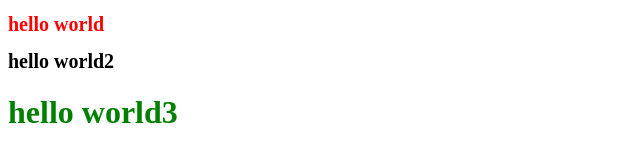
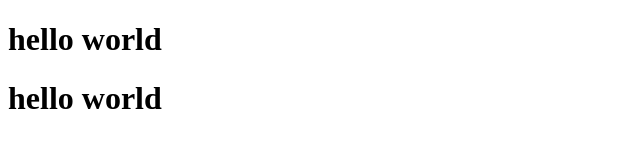
Before and after one commit to ooooo5h/220519_css, a plain HTML site: page index.html in a window 1280 px wide. Shown: the whole page, without its empty margins (0-640 px from the left). Drawn offline with Linux system fonts and the light colour scheme.

Commit message:
굵기 : font-weight

```diff
--- a/index.html
+++ b/index.html
@@ -4,23 +4,15 @@
     <title>Page Title</title>
     <style>
         .one {
-            color: red;
-        }
-
-        .two {
-            font-size: 20px;
-        }
-
-        .three {
-            color: green;
+            font-size: 32px;
+            font-weight: 900;
         }
 
     </style>
 
 </head>
 <body>
-    <h1 class="one two">hello world</h1>
-    <h1 class="two">hello world2</h1>
-    <h1 class="three">hello world3</h1>
+    <h1>hello world</h1>
+    <div class="one">hello world</div>
 </body>
 </html>
```
